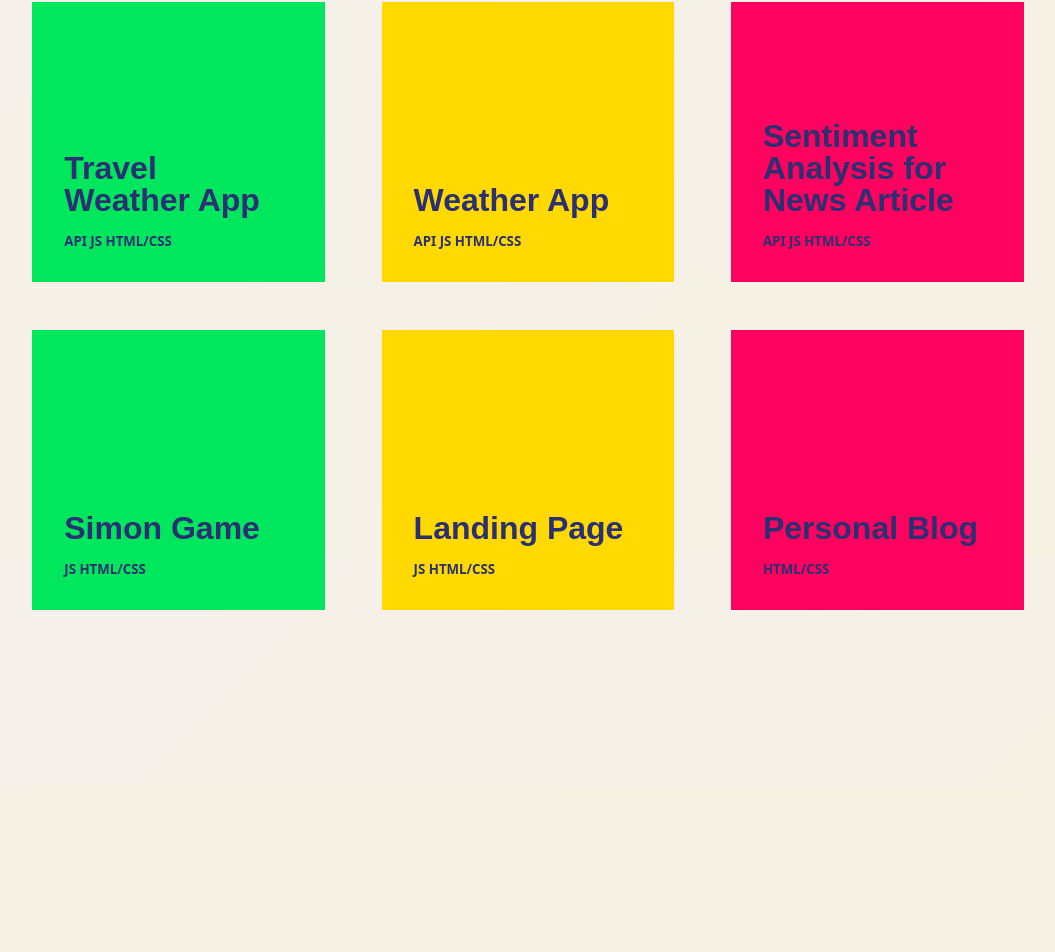
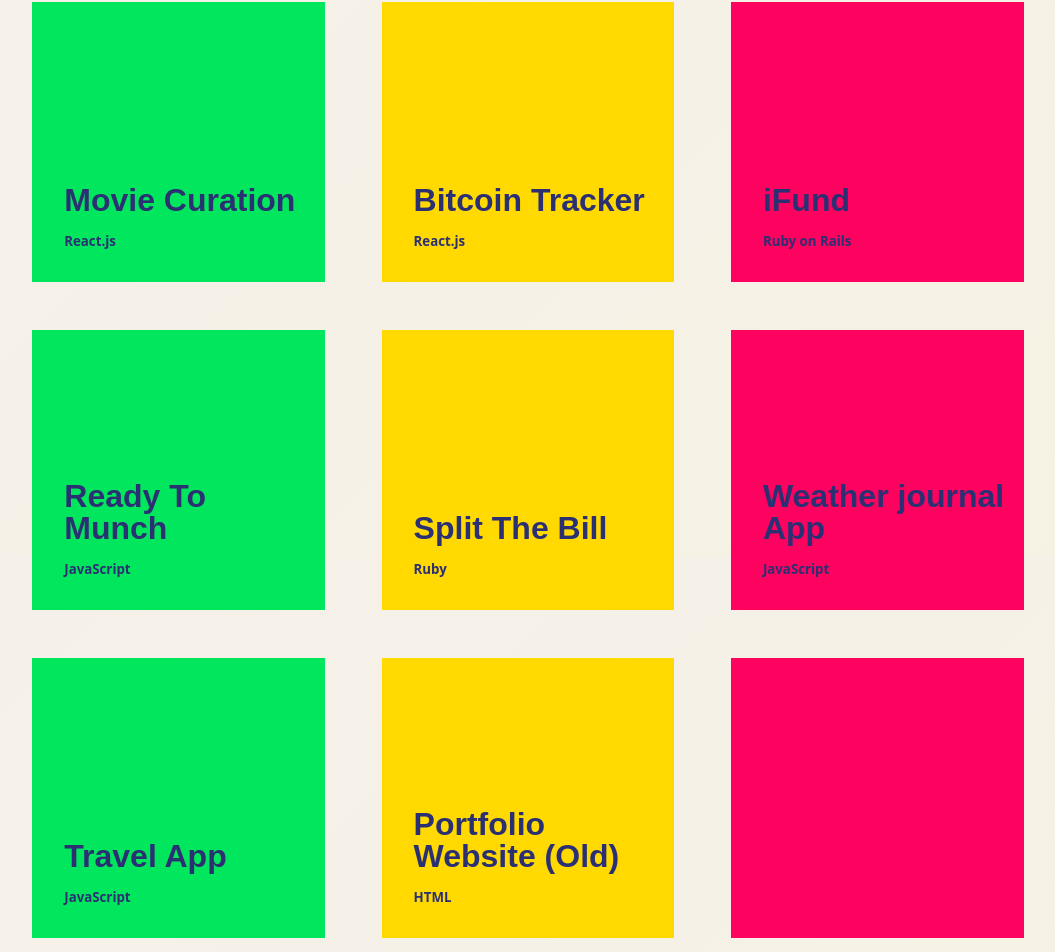
Before and after one commit to aanmeba/portfolio-react, a React (Create React App) app: page /projects in a window 1280 px wide. Shown: the part 243-1195 px from the top of the page, without its empty margins (112-1167 px from the left). Before the commit the page ends 1029 px from the top, so only its background shows below. Built offline with nearby package versions, Linux system fonts and the light colour scheme.

Commit message:
creates projects list in json file and grabs the data in the project page

```diff
--- /dev/null
+++ b/src/data/projectdetails.json
@@ -0,0 +1,120 @@
+[
+  {
+    "id": "8",
+    "title": "Movie Curation",
+    "github": "https://github.com/aanmeba/movie-curation",
+    "deployed_link": "https://aanmeba.github.io/movie-curation/",
+    "other_link": "",
+    "description": "",
+    "date": "",
+    "language": [
+      "React.js"
+    ],
+    "image": ""
+  },
+  {
+    "id": "7",
+    "title": "Bitcoin Tracker",
+    "github": "https://github.com/aanmeba/bitcoin-tracker",
+    "deployed_link": "https://aanmeba.github.io/bitcoin-tracker/",
+    "other_link": "",
+    "description": "",
+    "date": "",
+    "language": [
+      "React.js"
+    ],
+    "image": ""
+  },
+  {
+    "id": "6",
+    "title": "iFund",
+    "github": "https://github.com/aanmeba/iFund",
+    "deployed_link": "https://ifund-app.herokuapp.com/",
+    "other_link": "https://www.canva.com/design/DAE68FaJ34k/J06kXeZDUdJ3g-dRZULKEQ/view?utm_content=DAE68FaJ34k&utm_campaign=designshare&utm_medium=link2&utm_source=sharebutton",
+    "description": "",
+    "date": "",
+    "language": [
+      "Ruby on Rails"
+    ],
+    "image": ""
+  },
+  {
+    "id": "5",
+    "title": "Ready To Munch",
+    "github": "https://github.com/aanmeba/hackathon",
+    "deployed_link": "",
+    "other_link": "",
+    "description": "",
+    "date": "",
+    "language": [
+      "JavaScript"
+    ],
+    "image": ""
+  },
+  {
+    "id": "4",
+    "title": "Split The Bill",
+    "github": "https://github.com/aanmeba/t1a3_termianl_app",
+    "deployed_link": "",
+    "other_link": "",
+    "description": "",
+    "date": "",
+    "language": [
+      "Ruby"
+    ],
+    "image": ""
+  },
+  {
+    "id": "3",
+    "title": "Weather journal App",
+    "github": "https://github.com/aanmeba/udacity-weather-app",
+    "deployed_link": "https://dry-journey-77285.herokuapp.com/",
+    "other_link": "",
+    "description": "",
+    "date": "",
+    "language": [
+      "JavaScript"
+    ],
+    "image": ""
+  },
+  {
+    "id": "2",
+    "title": "Travel App",
+    "github": "https://github.com/aanmeba/udacity-travel-app",
+    "deployed_link": "",
+    "other_link": "",
+    "description": "",
+    "date": "",
+    "language": [
+      "JavaScript"
+    ],
+    "image": ""
+  },
+  {
+    "id": "1",
+    "title": "Portfolio Website (Old)",
+    "github": "https://github.com/aanmeba/Portfolio-Website",
+    "deployed_link": "https://jungah.netlify.app/",
+    "other_link": "https://www.canva.com/design/DAEvfMedIKc/97JJqBHgXkhcd7xUR-lQcg/view?utm_content=DAEvfMedIKc&utm_campaign=designshare&utm_medium=link2&utm_source=sharebutton",
+    "description": "",
+    "date": "",
+    "language": [
+      "HTML",
+      "CSS"
+    ],
+    "image": ""
+  },
+  {
+    "id": "",
+    "title": "",
+    "github": "",
+    "deployed_link": "",
+    "other_link": "",
+    "description": "",
+    "date": "",
+    "language": [
+      ""
+    ],
+    "image": ""
+  }
+]
--- a/src/pages/Projects.js
+++ b/src/pages/Projects.js
@@ -1,13 +1,33 @@
 import HelmetConfig from "../components/HelmetConfig";
+import { Link } from "react-router-dom";
+
+const projectList = require("../data/projectdetails.json");
+console.log(projectList[0].title);
+
+// const { id, title, description, github, deployed_link, other_link, language } =
+//   projectList;
 
 const Projects = () => {
   return (
     <main className="main-section">
       <HelmetConfig pageLocation="Projects" />
-      <h1 className="page-title">portfolio</h1>
+      <h1 className="page-title">Projects</h1>
 
       <section className="project-container">
-        <div className="project-box">
+        {projectList.map((proj) => (
+          <div className="project-box">
+            <div className="project-box__link">
+              <a href={proj.github} target="_blank" rel="noopener noreferrer">
+                <i className="fab fa-github"></i>
+              </a>
+            </div>
+            <div className="project-box__content">
+              <h3 className="project-heading">{proj.title}</h3>
+              <h5 className="project-tech">{proj.language[0]}</h5>
+            </div>
+          </div>
+        ))}
+        {/* <div className="project-box">
           <div className="project-box__link">
             <a
               href="https://github.com/aanmeba/udacity-travel-app"
@@ -130,7 +150,7 @@ const Projects = () => {
             <h3 className="project-heading">Personal Blog</h3>
             <h5 className="project-tech">HTML/CSS</h5>
           </div>
-        </div>
+        </div> */}
       </section>
     </main>
   );
```
